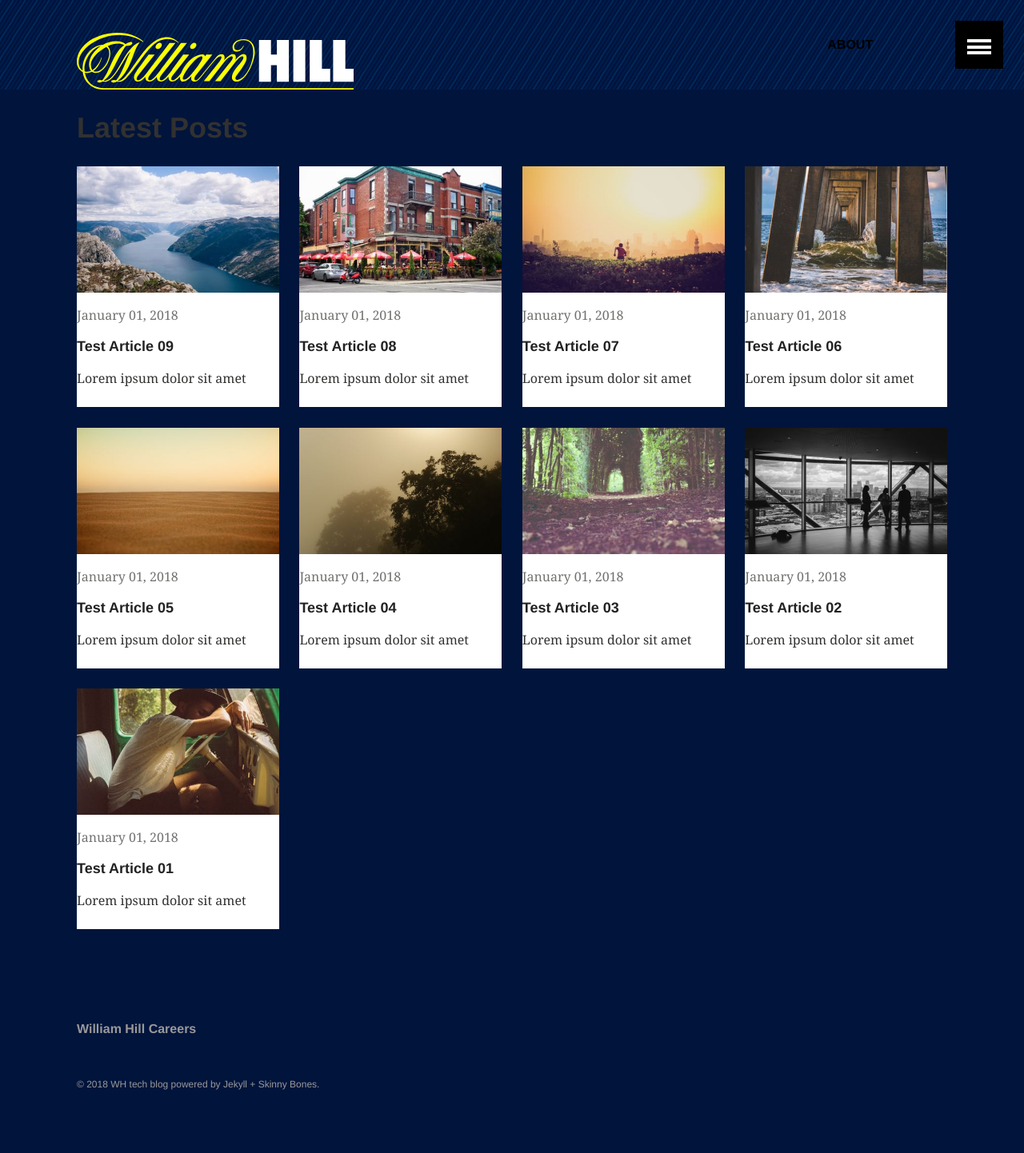
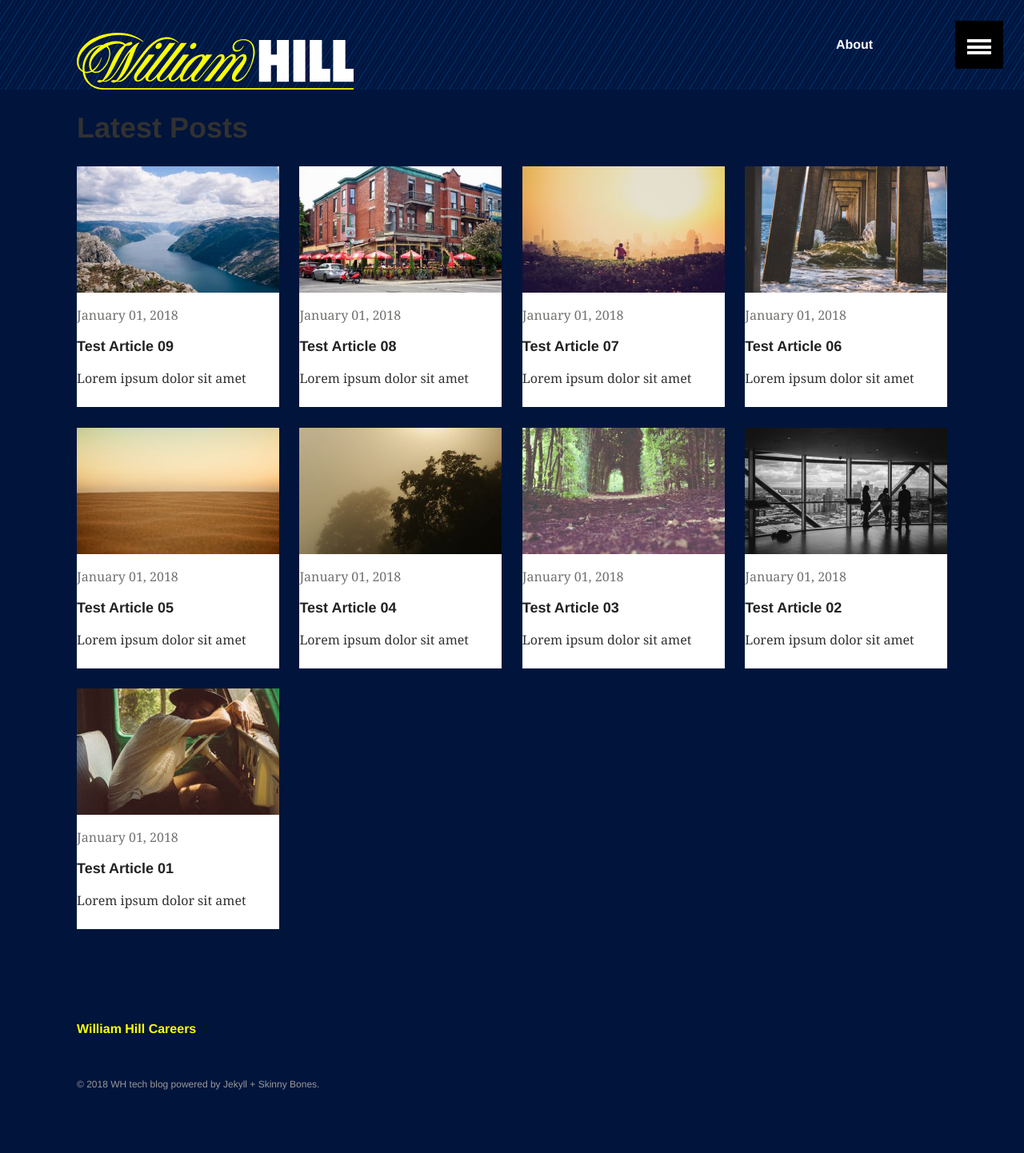
Before and after one commit to squiggleuk/squiggleuk.github.io, a Jekyll site: the page built from index.md, in a window 1280 px wide. Shown: the whole page at 80% size. Built offline with Jekyll 4.4.1, drawn with Linux system fonts in a browser that asks for light colours.

Commit message:
background masthead

```diff
--- a/_sass/_layout.scss
+++ b/_sass/_layout.scss
@@ -51,6 +51,7 @@
 		a {
 			// line hover effect
 			position: relative;
+                        color: $yellow;
 			display: block;
 			margin-right: $gutter;
 			padding: (.25 * $masthead-height) 0 (.25 * $masthead-height) ;
@@ -106,8 +107,7 @@
 			font-weight: 700;
 			@include font-size(16,no);
 			line-height: .5 * $masthead-height; // half the height to center vertically
-			color: $black;
-			text-transform: uppercase;
+			color: $white;
 		}
 	}
 }
--- a/_sass/_variables.scss
+++ b/_sass/_variables.scss
@@ -23,6 +23,7 @@ $border-radius               	: 3px;
 
 $white                          : #fff;
 $black                          : #000;
+$yellow                         : #faff05;
 
 $body-color                  	: #00143c;
 
```
